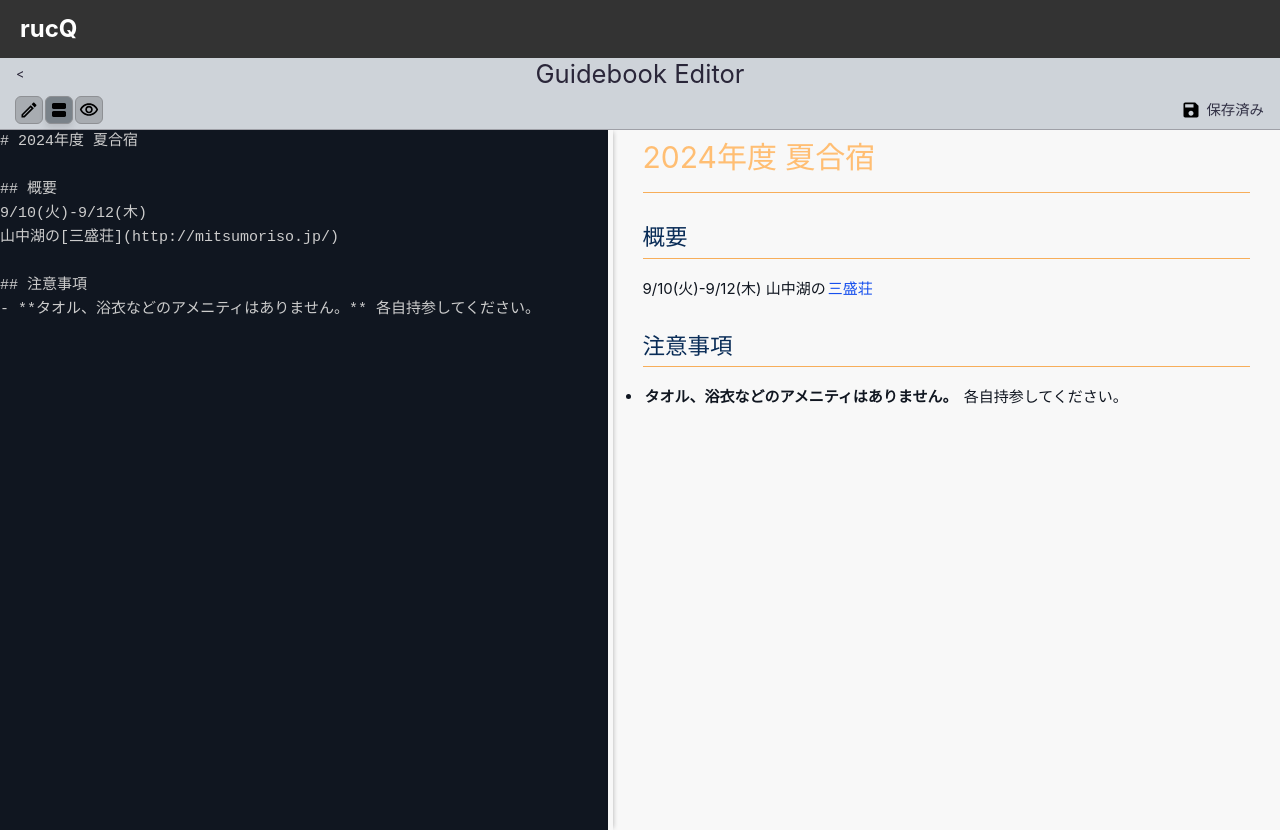
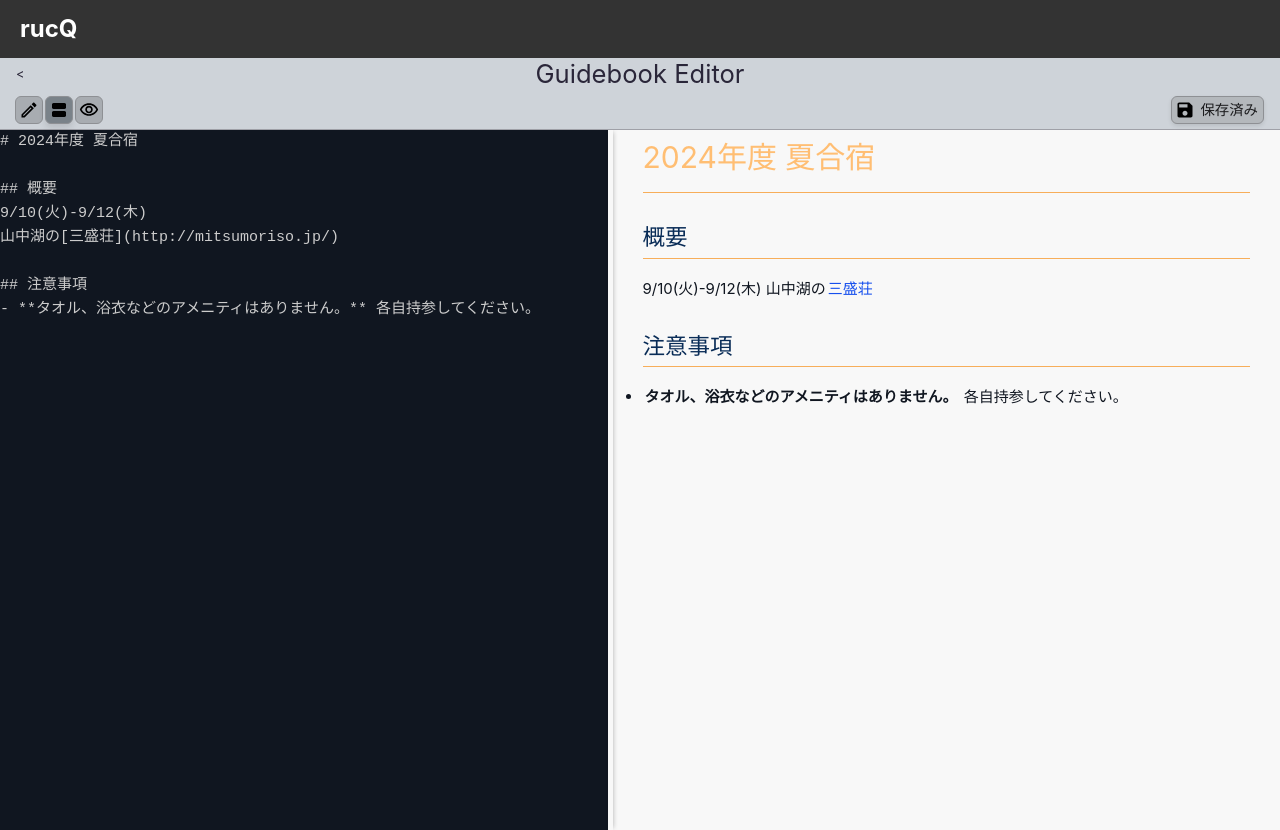
Before and after one commit to traP-jp/rucQ, a Vue app in the folder frontend/: page /1/admin/guidebook in a window 1280 px wide. Built offline with nearby package versions, Linux system fonts and the light colour scheme; the HTML template or start-up script is replaced by a standard one.

Commit message:
保存ボタンを認識しやすいように修正

```diff
--- a/frontend/src/views/admin/AdminGuidebookEdit.vue
+++ b/frontend/src/views/admin/AdminGuidebookEdit.vue
@@ -297,12 +297,24 @@ const handleBlur = () => {
   justify-content: center;
   text-align: center;
   align-items: center;
-  background: none;
-  color: #323145;
+  background-color: #b4b8bc;
+  border: 0.2px solid #8e9094;
+  border-radius: 6px;
+  box-shadow: 0 2px 4px rgba(0, 0, 0, 0.1);
+  color: #1c1c1e;
   cursor: pointer;
   font-size: 0.9rem;
-  border: none;
-  padding: 0;
+  padding-right: 5px;
+}
+
+.save-button:hover {
+  background-color: #929496;
+  box-shadow: 0 4px 6px rgba(0, 0, 0, 0.1);
+}
+
+.save-button:active {
+  background-color: #838587;
+  box-shadow: 0 2px 4px rgba(0, 0, 0, 0.1);
 }
 
 
```
